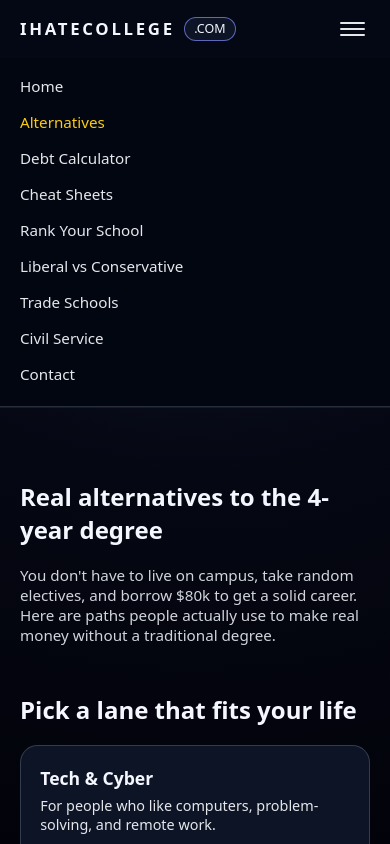
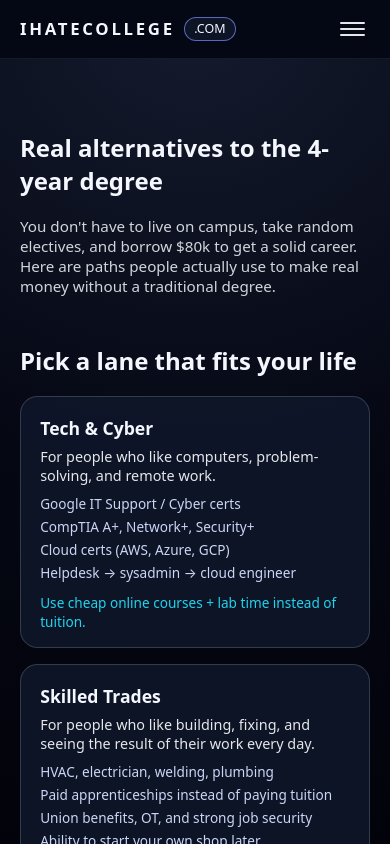
Before and after one commit to placebetsai/Ihatecollege, a Next.js app: page /alternatives in a window 390 px wide. Shown: the top 844 px of the page. Built offline with nearby package versions, Linux system fonts and the light colour scheme.

Commit message:
Update globals.css

```diff
--- a/styles/globals.css
+++ b/styles/globals.css
@@ -135,19 +135,34 @@
   transform: translateY(-6px) rotate(-45deg);
 }
 
-/* Mobile menu (hidden by default) */
+/* Mobile menu (default hidden) */
 .nav-links-mobile {
   display: none;
 }
 
 /* HERO */
 .hero {
-  padding: 2.3rem 1.4rem 2rem;
+  /* this is the card container */
+  padding: 1.8rem 1.4rem 2rem;
   border-radius: 1.5rem;
   background: radial-gradient(circle at top left, #111827, #020617);
   box-shadow: 0 40px 120px rgba(15, 23, 42, 0.65);
   border: 1px solid rgba(148, 163, 184, 0.35);
-  margin-top: 1.25rem;
+
+  /* keep this small so there’s no huge black block under the header */
+  margin-top: 0.4rem;
+
+  /* subtle entrance animation */
+  opacity: 0;
+  transform: translateY(20px);
+  animation: fadeUp 0.8s ease-out forwards;
+}
+
+@keyframes fadeUp {
+  to {
+    opacity: 1;
+    transform: none;
+  }
 }
 
 .eyebrow {
@@ -195,6 +210,7 @@
   align-items: center;
   justify-content: center;
   white-space: nowrap;
+  transition: transform 0.06s ease, box-shadow 0.06s ease, background 0.12s ease;
 }
 
 .btn-primary {
@@ -207,6 +223,11 @@
   border-color: rgba(148, 163, 184, 0.7);
   background: transparent;
   color: #e5e7eb;
+}
+
+.btn:hover {
+  transform: translateY(-1px);
+  box-shadow: 0 14px 36px rgba(0, 0, 0, 0.55);
 }
 
 /* Hero stats */
@@ -294,6 +315,11 @@
   color: #22d3ee;
 }
 
+.path-link:hover {
+  text-decoration: underline;
+  opacity: 0.9;
+}
+
 /* Quotes */
 .quote-list {
   display: grid;
@@ -348,6 +374,7 @@
 
 /* MOBILE */
 @media (max-width: 768px) {
+  /* Grok fix: mobile menu actually toggles */
   .nav-links-desktop {
     display: none;
   }
@@ -356,13 +383,20 @@
     display: inline-flex;
   }
 
+  /* hidden by default; only .open shows */
   .nav-links-mobile {
+    display: none;
+  }
+
+  .nav-links-mobile.open {
     display: flex;
     flex-direction: column;
     gap: 0.2rem;
     padding: 0.75rem 1.25rem 1rem;
     background: rgba(3, 7, 18, 0.98);
+    backdrop-filter: blur(12px);
     border-bottom: 1px solid rgba(148, 163, 184, 0.25);
+    transition: all 0.25s ease;
   }
 
   .nav-link-mobile {
@@ -375,13 +409,14 @@
     color: #facc15;
   }
 
+  /* tighten hero on small screens to kill "black block" */
   .hero {
-    padding: 1.8rem 1.1rem 1.7rem;
-    margin-top: 0.8rem; /* <- keeps gap small on mobile */
+    margin-top: 0.1rem;
+    padding: 1.3rem 1.1rem 1.7rem;
   }
 
   .hero-title {
-    font-size: 1.8rem;
+    font-size: 1.65rem;
   }
 
   .path-grid {
@@ -396,7 +431,8 @@
 /* DESKTOP GRID */
 @media (min-width: 769px) {
   .hero {
-    padding: 2.8rem 2.2rem 2.4rem;
+    padding: 2.6rem 2.2rem 2.4rem;
+    margin-top: 1.1rem;
   }
 
   .hero-title {
@@ -410,4 +446,4 @@
   .quote-list {
     grid-template-columns: repeat(3, minmax(0, 1fr));
   }
-    }
+  }
```
